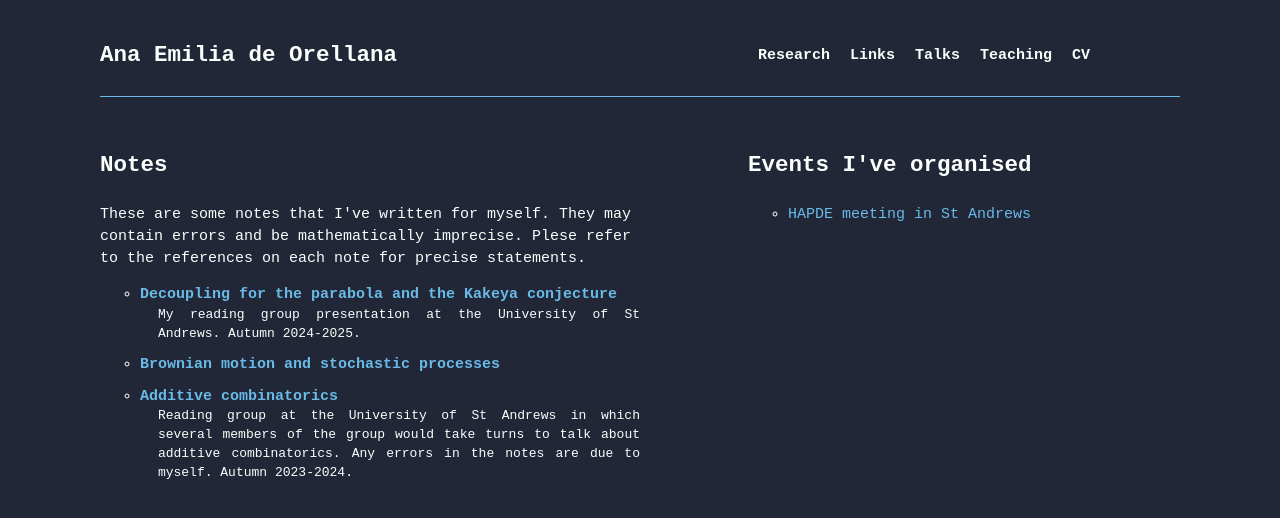
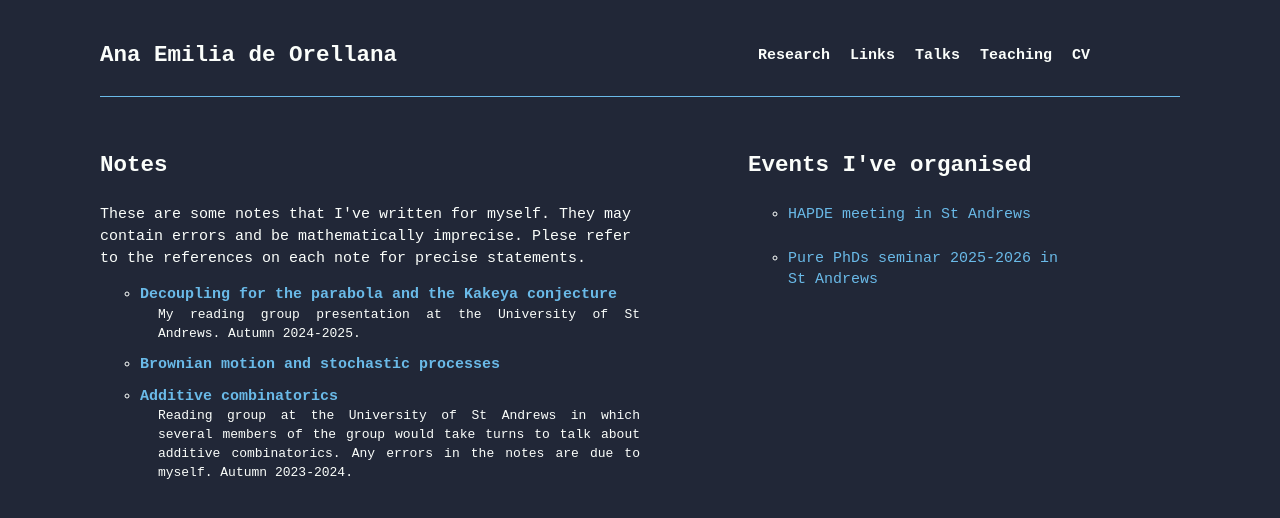
Before and after one commit to AnadeOre/anadeore.github.io, a Next.js app: page /links in a window 1280 px wide. Shown: the top 518 px of the page. Built offline with nearby package versions, Linux system fonts and the light colour scheme.

Commit message:
update links page

```diff
--- a/src/app/links/page.jsx
+++ b/src/app/links/page.jsx
@@ -43,6 +43,12 @@ const Page = () => {
                 HAPDE meeting in St Andrews
               </Link>
             </li>
+            <br />
+            <li>
+              <Link href='https://anadeore.github.io/purephd' target='_blank'>
+                Pure PhDs seminar 2025-2026 in St Andrews
+              </Link>
+            </li>
           </ul>
         </div>
       </div>
```
